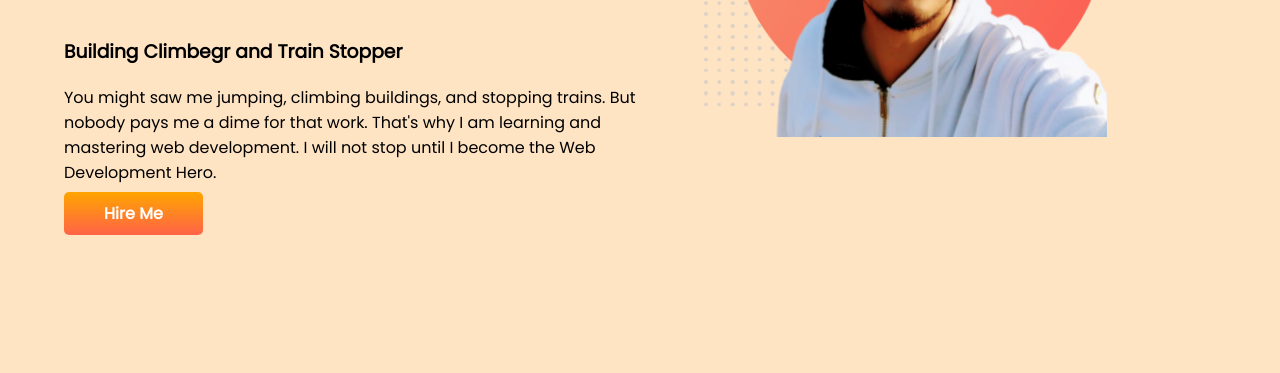
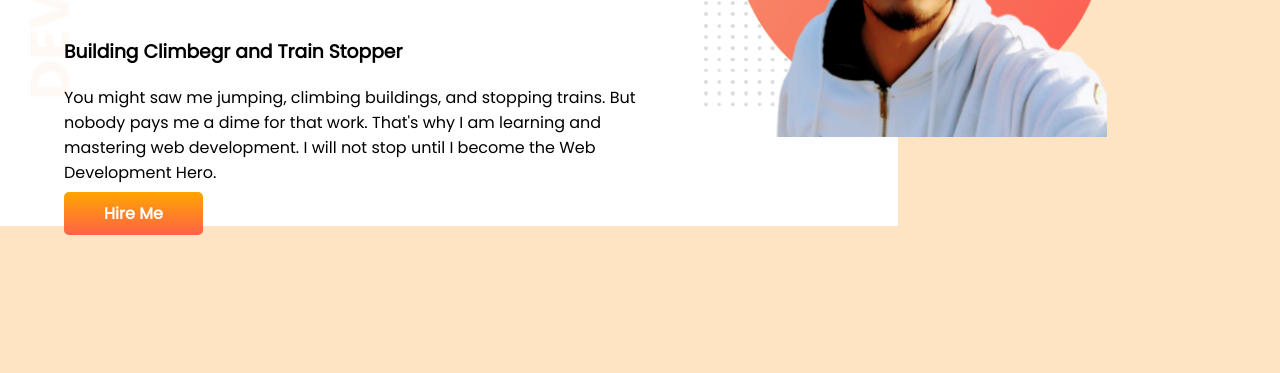
Before and after one commit to SheikhRaihan2021/developer-portfolio, a plain HTML site: page index.html in a window 1280 px wide. Shown: the part 263-636 px from the top of the page. Drawn offline with Linux system fonts and the light colour scheme.

Commit message:
again-adeed

```diff
--- a/style.css
+++ b/style.css
@@ -15,12 +15,15 @@ h2{
 span{
     color: rgb(240, 159, 10);
 }
+.top-banner{
+    background-image: url("images/top-banner.png");
+    background-repeat: no-repeat;
+}
 .flexible-container{
     display: flex;
     margin-bottom: 150px;
 }
 .half-width{
-    background-color: bisque;
     width: 50%;
     padding-left: 5%;
 }
```
